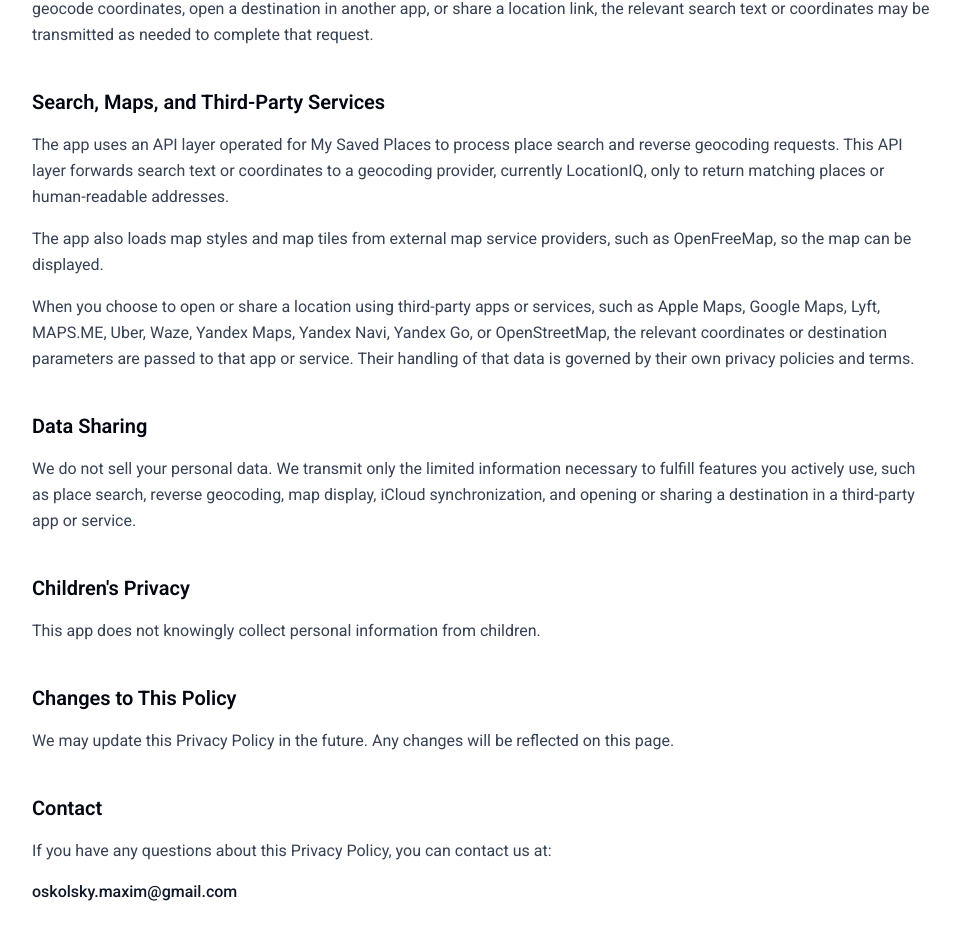
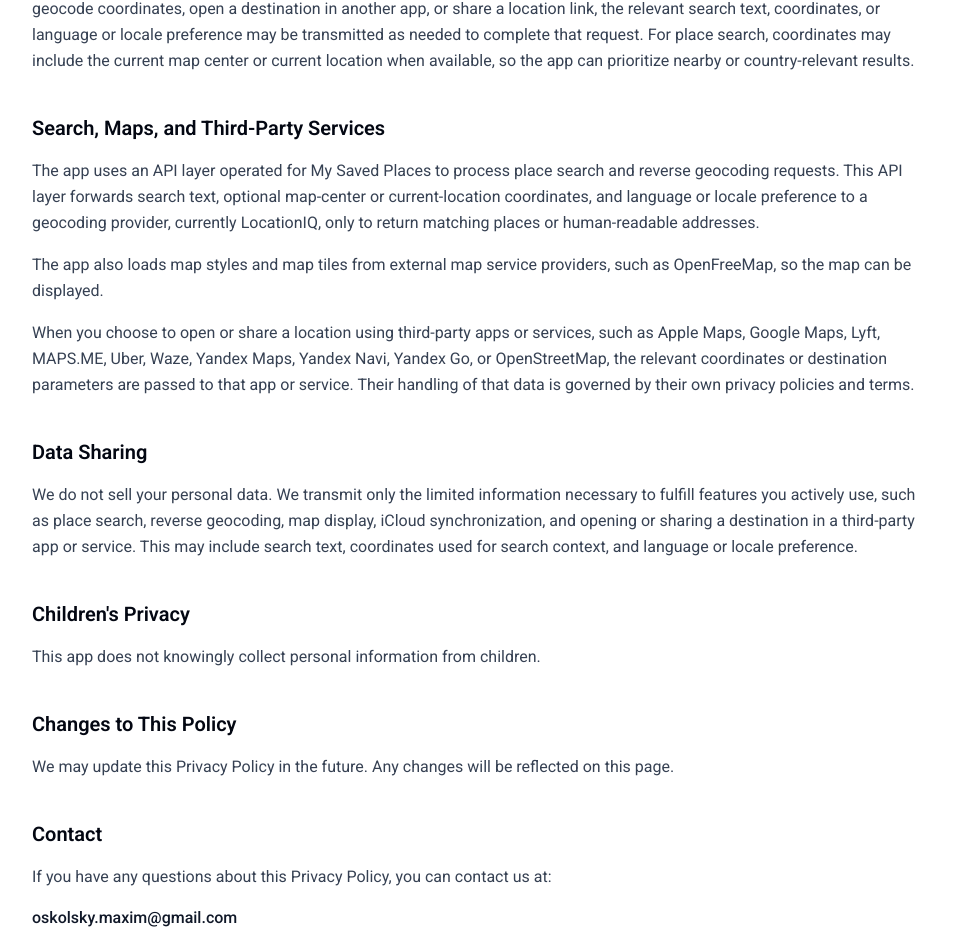
Before and after one commit to location-picker/landing, a Next.js app: page /legal/app/privacy-policy in a window 1280 px wide. Shown: the part 932-1861 px from the top of the page, without its empty margins (156-1116 px from the left). Built offline with nearby package versions, Linux system fonts and the light colour scheme; no server answers.

Commit message:
Change legal

```diff
--- a/src/components/features/legal/privacy-policy-app.tsx
+++ b/src/components/features/legal/privacy-policy-app.tsx
@@ -25,8 +25,8 @@
                         Data created while using the app is stored locally on your device and, on supported iOS devices,
                         may be synchronized with your personal iCloud account. Some features you actively use, such as
                         place search, map display, reverse geocoding, and opening a destination in another app, may
-                        transmit the minimum necessary search text, coordinates, or technical request data to the
-                        relevant service providers.
+                        transmit the minimum necessary search text, coordinates, language or locale preference, or
+                        technical request data to the relevant service providers.
                     </p>
                 </section>
 
@@ -63,8 +63,10 @@
                         Your current device location is used to show your position on the map and help you choose
                         places. We do not upload your current device location to our servers for storage, advertising,
                         analytics, tracking, or profiling. If you choose to search, reverse geocode coordinates, open a
-                        destination in another app, or share a location link, the relevant search text or coordinates
-                        may be transmitted as needed to complete that request.
+                        destination in another app, or share a location link, the relevant search text, coordinates, or
+                        language or locale preference may be transmitted as needed to complete that request. For place
+                        search, coordinates may include the current map center or current location when available, so
+                        the app can prioritize nearby or country-relevant results.
                     </p>
                 </section>
 
@@ -73,8 +75,9 @@
 
                     <p className="text-sm leading-relaxed text-gray-700 sm:text-base">
                         The app uses an API layer operated for My Saved Places to process place search and reverse
-                        geocoding requests. This API layer forwards search text or coordinates to a geocoding provider,
-                        currently LocationIQ, only to return matching places or human-readable addresses.
+                        geocoding requests. This API layer forwards search text, optional map-center or current-location
+                        coordinates, and language or locale preference to a geocoding provider, currently LocationIQ,
+                        only to return matching places or human-readable addresses.
                     </p>
 
                     <p className="text-sm leading-relaxed text-gray-700 sm:text-base">
@@ -96,7 +99,8 @@
                     <p className="text-sm leading-relaxed text-gray-700 sm:text-base">
                         We do not sell your personal data. We transmit only the limited information necessary to fulfill
                         features you actively use, such as place search, reverse geocoding, map display, iCloud
-                        synchronization, and opening or sharing a destination in a third-party app or service.
+                        synchronization, and opening or sharing a destination in a third-party app or service. This may
+                        include search text, coordinates used for search context, and language or locale preference.
                     </p>
                 </section>
 
```
